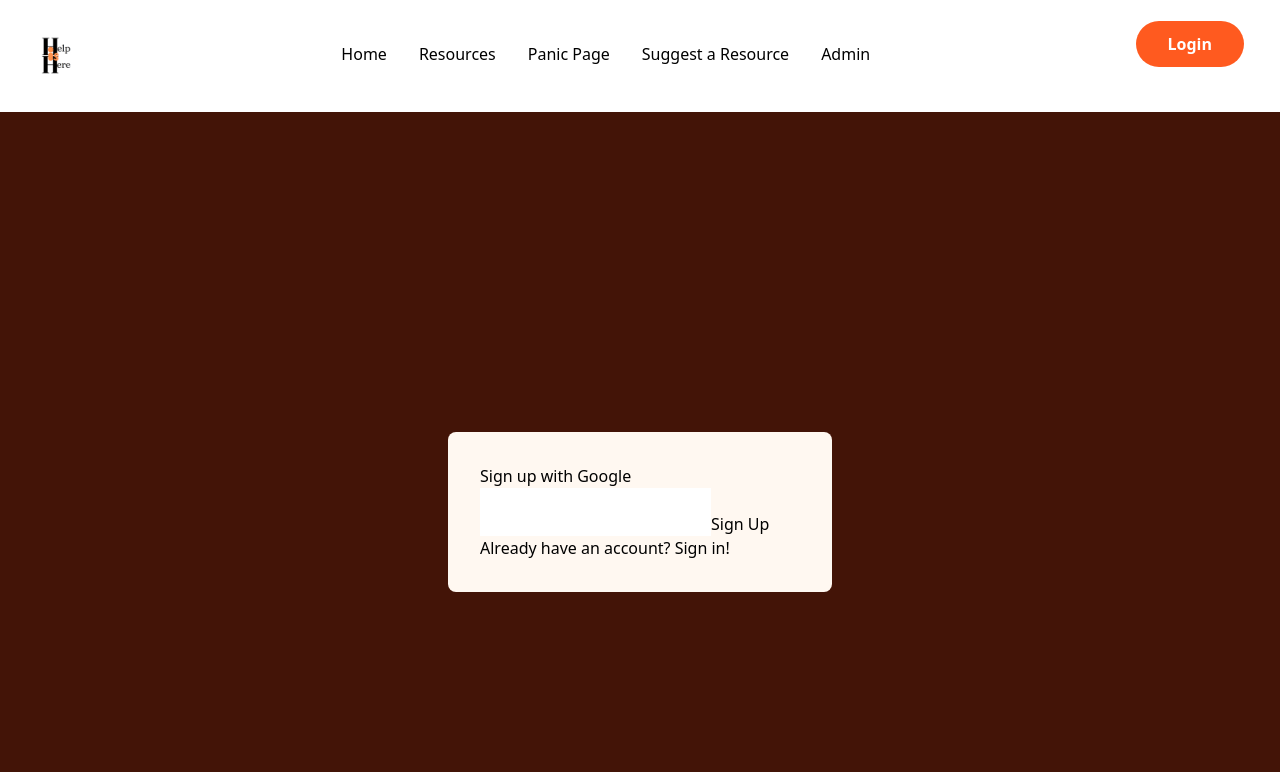
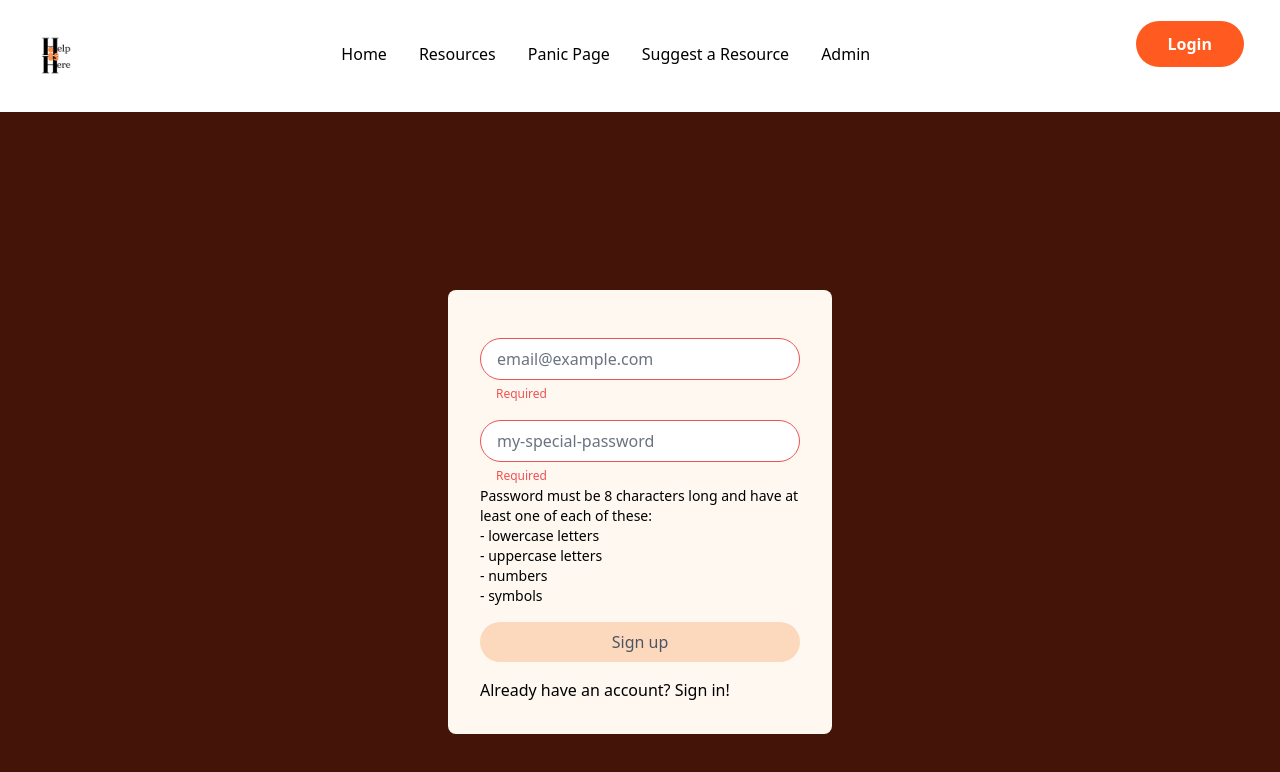
Before and after one commit to help-is-here/hih, a React (Vite) app: page /login in a window 1280 px wide. Both pictures are taken after a click on the button "Don't have an account? Sign up!". Shown: the top 772 px of the page. Built offline with nearby package versions, Linux system fonts and the light colour scheme; no server answers.

Commit message:
finished auth!

```diff
--- a/src/components/Auth/Auth.tsx
+++ b/src/components/Auth/Auth.tsx
@@ -27,6 +27,8 @@ export default function Auth({ view }: AuthProps) {
                 emailRedirectTo: 'http://localhost:5173/',
             },
         })
+        if (!error) navigate('/')
+        else alert('Oops, an error occured')
     }
     const signInWithEmail = async () => {
         const { data, error } = await client.auth.signInWithPassword({
@@ -34,16 +36,23 @@ export default function Auth({ view }: AuthProps) {
             password: password,
         })
         if (!error) navigate('/')
+        else alert("We're so sorry, an error occured.")
     }
 
     const signInWithGoogle = async () => {
-        await client.auth.signInWithOAuth({
+        const { data, error } = await client.auth.signInWithOAuth({
             provider: 'google',
         })
+        if (!error) navigate('/')
+        else alert("We're so sorry, an error occured.")
     }
 
     const updatePassword = async () => {
-        await client.auth.updateUser({ password: password })
+        const { data, error } = await client.auth.updateUser({
+            password: password,
+        })
+        if (!error) navigate('/')
+        else alert("We're so sorry, an error occured.")
     }
 
     const sendResetEmail = async () => {
@@ -54,6 +63,10 @@ export default function Auth({ view }: AuthProps) {
 
     const validateEmail = (val: string) => {
         return /^[A-Z0-9._%+-]+@[A-Z0-9.-]+\.[A-Z]{2,4}$/i.test(val)
+    }
+    const validatePassword = (val: string) => {
+        if (val.length < 8) return false
+        return /(?=.*\d)(?=.*[a-z])(?=.*[A-Z])(?=.*\W)/.test(val)
     }
     const forgottenPassword = (
         <>
@@ -139,10 +152,43 @@ export default function Auth({ view }: AuthProps) {
     )
     const signUp = (
         <>
-            <div>Sign up with Google</div>
-            <input></input>
-            <input></input>
-            <button>Sign Up</button>
+            <div className="my-4">
+                <ValidatedInput
+                    type="text"
+                    validator={validateEmail}
+                    onValid={(val) => {
+                        setEmail(val)
+                        setValid(true)
+                    }}
+                    onInvalid={() => setValid(false)}
+                    placeholder="email@example.com"
+                />
+            </div>
+            <ValidatedInput
+                type="password"
+                validator={validatePassword}
+                onValid={(val) => {
+                    setPassword(val)
+                    setValid(true)
+                }}
+                onInvalid={() => setValid(false)}
+                placeholder="my-special-password"
+            />
+            <div className="text-sm">
+                Password must be 8 characters long and have at least one of each
+                of these: <br />
+                - lowercase letters <br />
+                - uppercase letters <br />
+                - numbers <br />- symbols
+            </div>
+            <button
+                title={!formValid ? 'All fields must be valid' : ''}
+                className="block my-4 disabled:bg-orange-200 disabled:text-gray-600 rounded-full bg-orange-400 w-full py-2"
+                disabled={!formValid}
+                onClick={signUpNewUser}
+            >
+                Sign up
+            </button>
             <button onClick={() => setState('signIn')}>
                 Already have an account? Sign in!
             </button>
@@ -150,12 +196,30 @@ export default function Auth({ view }: AuthProps) {
     )
     const changePassword = (
         <>
-            <div>Sign up with Google</div>
-            <input></input>
-            <input></input>
-            <button>Sign Up</button>
-            <button onClick={() => setState('signIn')}>
-                Already have an account? Sign in!
+            <ValidatedInput
+                type="password"
+                validator={validatePassword}
+                onValid={(val) => {
+                    setPassword(val)
+                    setValid(true)
+                }}
+                onInvalid={() => setValid(false)}
+                placeholder="my-special-password"
+            />
+            <div className="text-sm">
+                Password must be 8 characters long and have at least one of each
+                of these: <br />
+                - lowercase letters <br />
+                - uppercase letters <br />
+                - numbers <br />- symbols
+            </div>
+            <button
+                title={!formValid ? 'All fields must be valid' : ''}
+                className="block my-4 disabled:bg-orange-200 disabled:text-gray-600 rounded-full bg-orange-400 w-full py-2"
+                disabled={!formValid}
+                onClick={updatePassword}
+            >
+                Change Password
             </button>
         </>
     )
```
